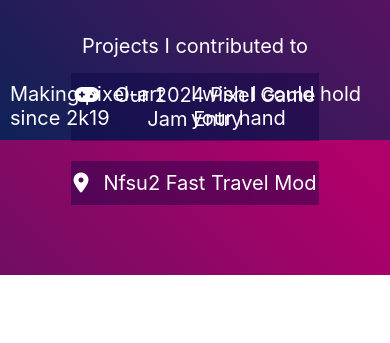
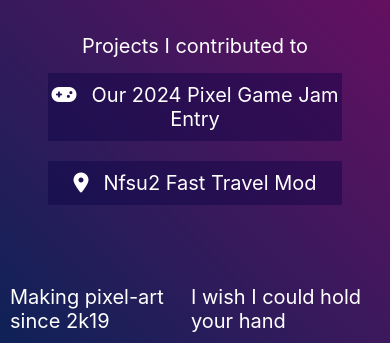
Before and after one commit to Yari-Pixels/yari-pixels.github.io, a plain HTML site: page index.html in a window 390 px wide. Shown: the part 704-1047 px from the top of the page. Before the commit the page ends 979 px from the top, so only its background shows below. Drawn offline with Linux system fonts and the light colour scheme.

Commit message:
cahnges to css fot mobile devices

```diff
--- a/css/style.css
+++ b/css/style.css
@@ -7,7 +7,7 @@ body {
     background: linear-gradient(45deg, #0E2257 0%, #B0006A 95%);
     font-family: '-apple-system', 'BlinkMacSystemFont', 'Segoe UI', 'Roboto', 'Helvetica Neue', 'Arial', sans-serif, 'Apple Color Emoji', 'Segoe UI Emoji', 'Segoe UI Symbol';
     color: white;
-    height: 100vh;
+    min-height: 100vh;
     font-size: 15pt;
 }
 
@@ -38,14 +38,19 @@ main section {
     padding: 5px 20px 40px 20px;
 }
 
+/*
 footer {
-    position: absolute;
-    /* Position the footer absolutely */
+    position: relative;
     bottom: 0;
     left: 0;
     right: 0;
     display: block;
     justify-content: space-between;
+}*/
+
+footer {
+    position: sticky;
+    top: calc( 100vh - 47px );
 }
 
 footer div {
@@ -79,7 +84,7 @@ a {
     margin: 10px 0;
     padding-top: 10px;
     padding-bottom: 10px;
-    width: 80%;
+    width: 95%;
     max-width: 600px;
     font-size: 1em;
 }
```
